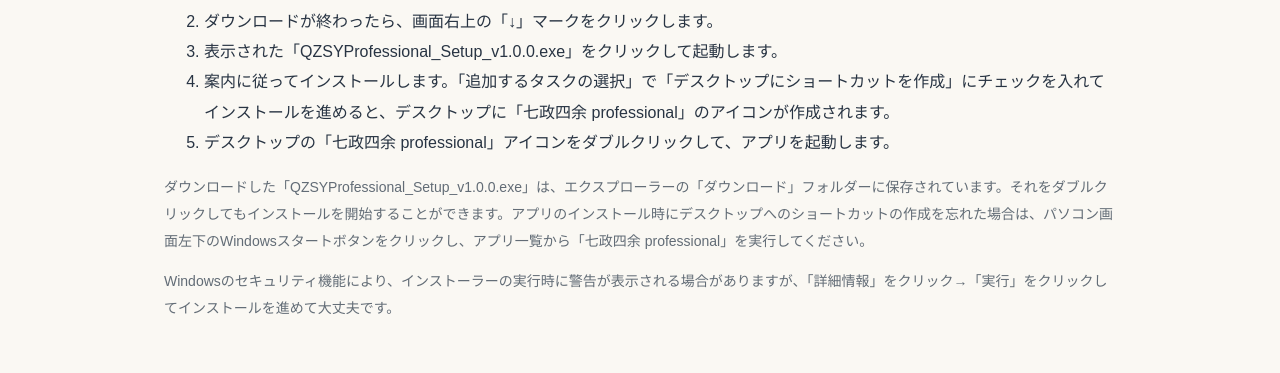
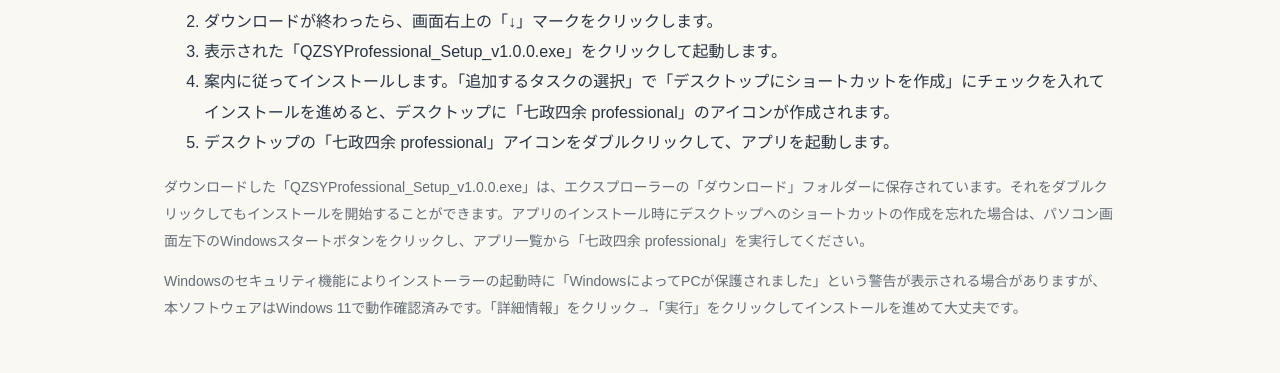
Before and after one commit to vrilorion/qzsy-professional, a plain HTML site: page index.html in a window 1280 px wide. Shown: the part 2253-2626 px from the top of the page. Drawn offline with Linux system fonts and the light colour scheme.

Commit message:
Update index.html

```diff
--- a/index.html
+++ b/index.html
@@ -202,7 +202,7 @@ footer a { color: #e0c38b; }
   </ol>
   <p class="note">ダウンロードした「QZSYProfessional_Setup_v1.0.0.exe」は、エクスプローラーの「ダウンロード」フォルダーに保存されています。それをダブルクリックしてもインストールを開始することができます。アプリのインストール時にデスクトップへのショートカットの作成を忘れた場合は、パソコン画面左下のWindowsスタートボタンをクリックし、アプリ一覧から「七政四余 professional」を実行してください。</p>
   <p class="note">
-    Windowsのセキュリティ機能により、インストーラーの実行時に警告が表示される場合がありますが、「詳細情報」をクリック→「実行」をクリックしてインストールを進めて大丈夫です。
+    Windowsのセキュリティ機能によりインストーラーの起動時に「WindowsによってPCが保護されました」という警告が表示される場合がありますが、本ソフトウェアはWindows 11で動作確認済みです。「詳細情報」をクリック→「実行」をクリックしてインストールを進めて大丈夫です。
   </p>
 </section>
 <section>
```
